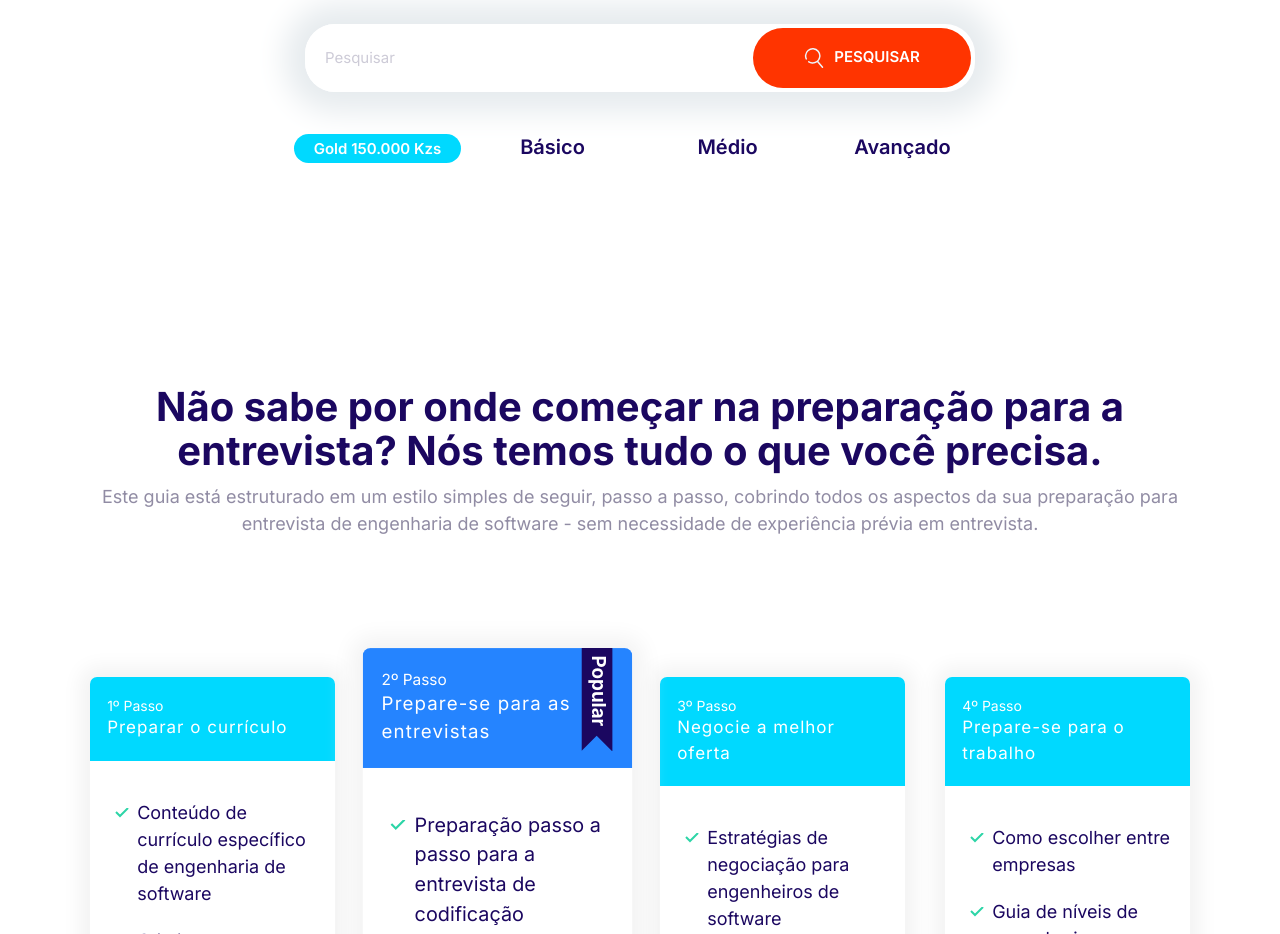
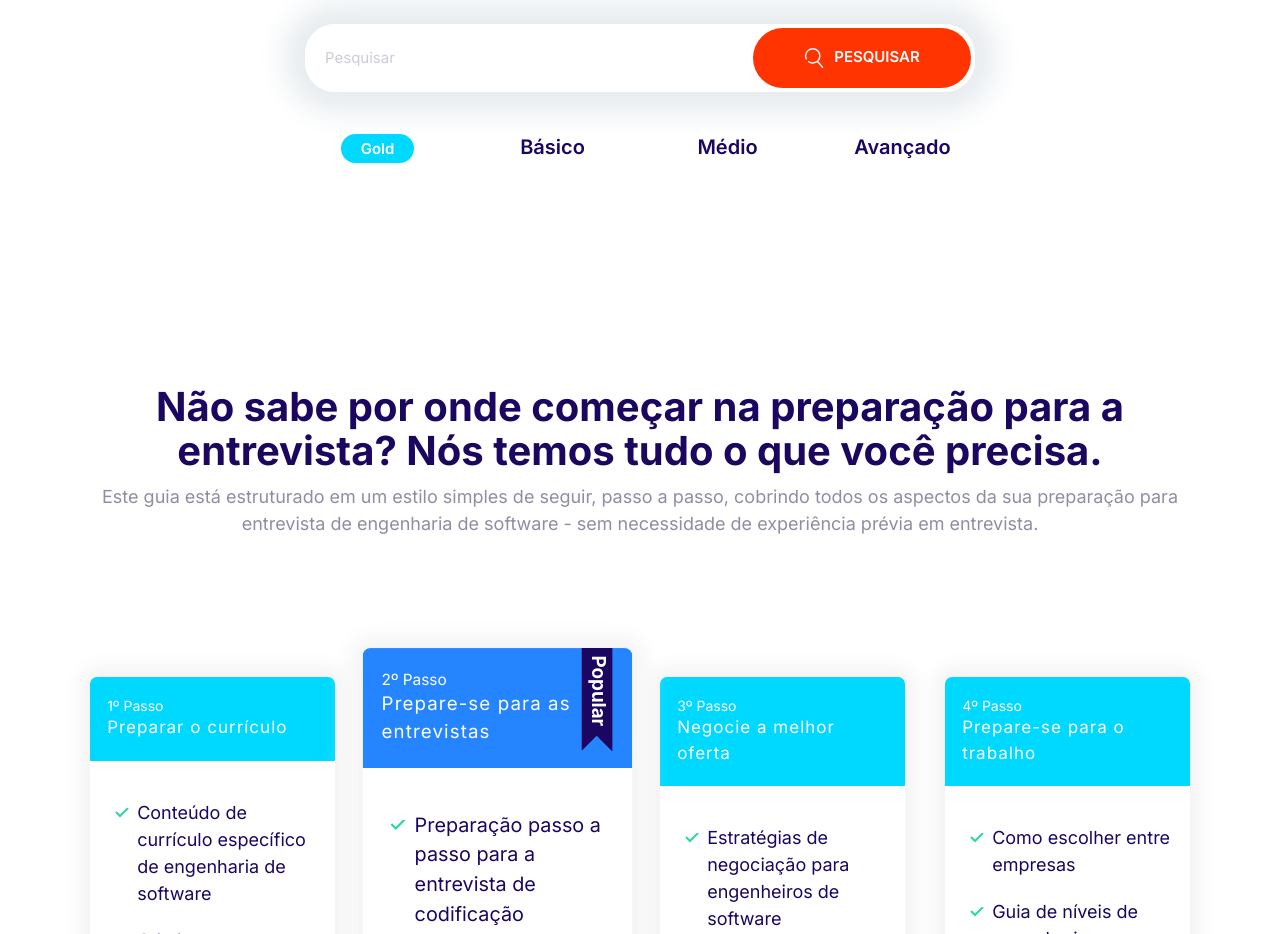
Before and after one commit to helenapedro/Expertise, a website built with Parcel: page index.html in a window 1280 px wide. Shown: the part 780-1714 px from the top of the page. Built offline with nearby package versions, Linux system fonts and the light colour scheme.

Commit message:
new commit

```diff
--- a/index.html
+++ b/index.html
@@ -75,7 +75,7 @@
         </button>
       </div>
       <ul class="list block-domain__prices">
-        <li><span class="badge badge--secondary">Gold 150.000 Kzs</span></li>
+        <li><span class="badge badge--secondary">Gold</span></li>
         <li>Básico</li>
         <li>Médio</li>
         <li>Avançado</li>
```
